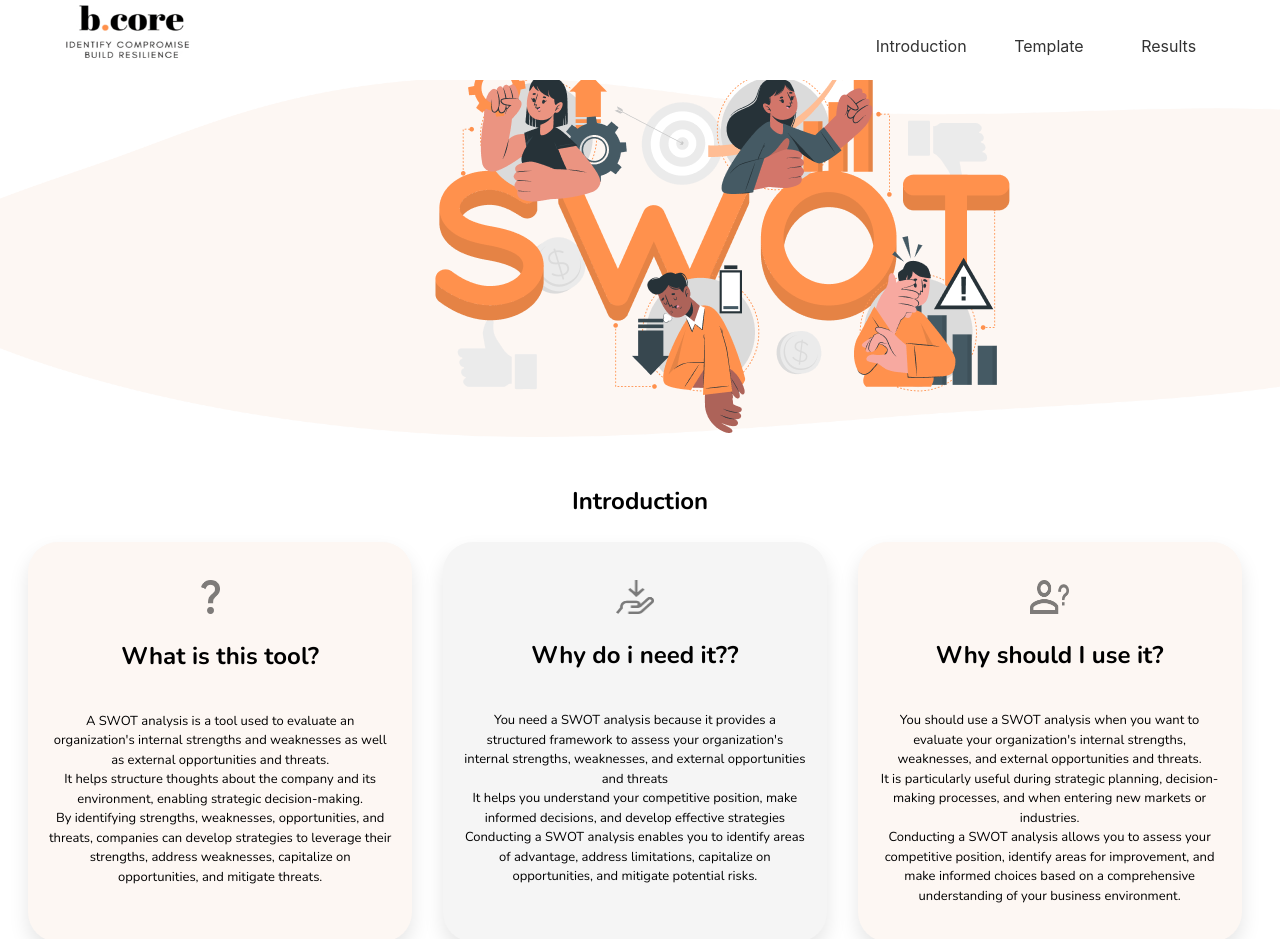
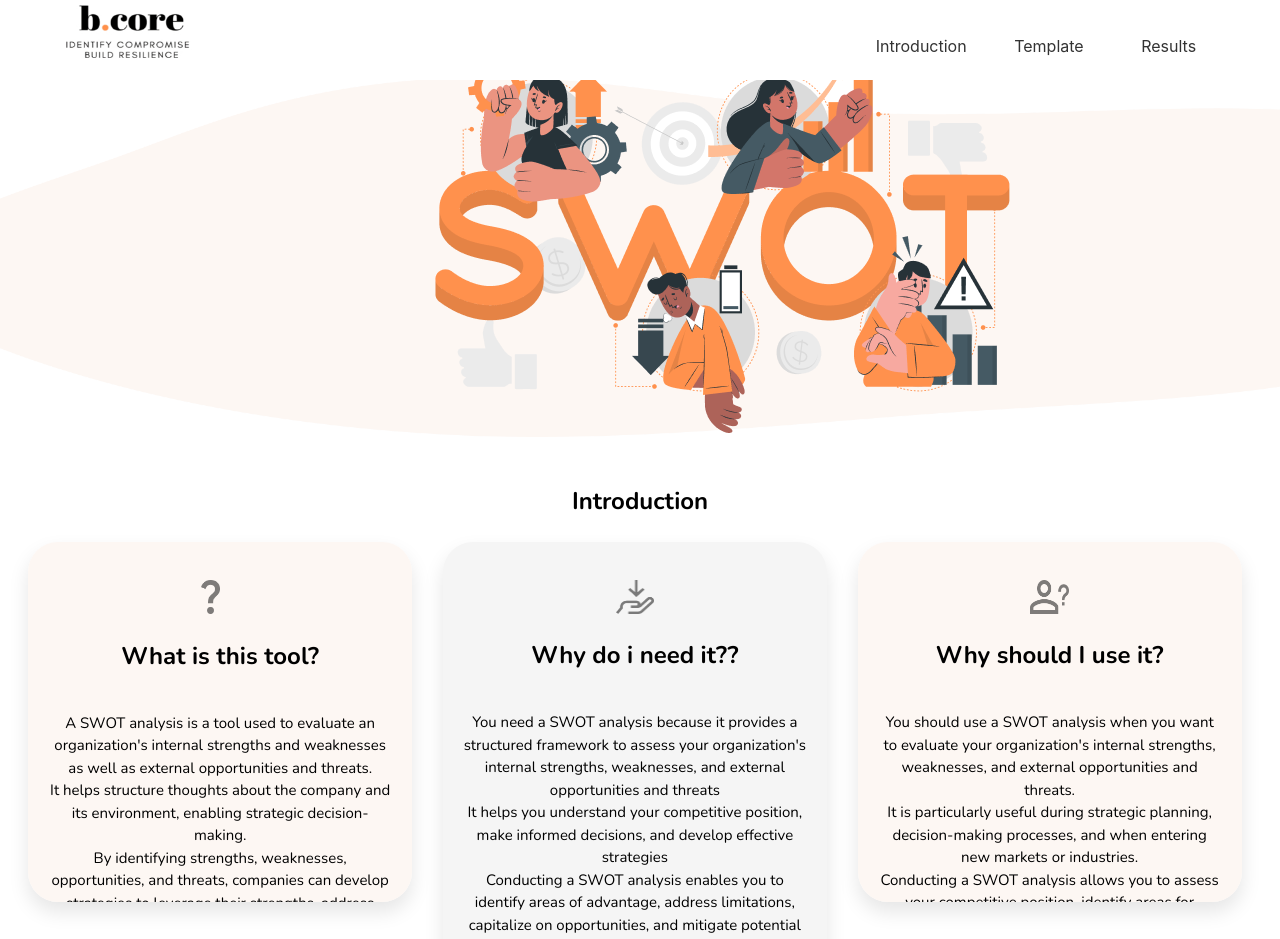
Before and after one commit to mollenwambui/react, a React (Create React App) app: page / in a window 1280 px wide. Shown: the top 939 px of the page. Built offline with nearby package versions, Linux system fonts and the light colour scheme.

Commit message:
lenovo media query

```diff
--- a/src/components/Introduction.css
+++ b/src/components/Introduction.css
@@ -414,7 +414,7 @@ text-align: center;
   }
 
   .card1{
-    height: 50vh;
+    height: 45vh;
     width: 25%;
     justify-content: center;
     align-items: center;
@@ -429,7 +429,7 @@ text-align: center;
   }
 
   .card2{
-    height: 50vh;
+    height: 45vh;
     width: 25%;
     justify-content: center;
     align-items: center;
@@ -444,7 +444,7 @@ text-align: center;
 
   }
   .card22{
-    height: 50vh;
+    height: 45vh;
     width: 25%;
     justify-content: center;
     align-items: center;
@@ -487,7 +487,7 @@ text-align: center;
 
   }
   .card1 .content {
-     font-size: 13px;
+     font-size: 15px;
     line-height: 1.5;
     padding: 20px;
     margin-top: 10px;
@@ -497,7 +497,7 @@ text-align: center;
   }
 
   .card2 .content {
-    font-size: 13px;
+    font-size: 15px;
    line-height: 1.5;
    padding: 20px;
    margin-top: 10px;
@@ -506,7 +506,7 @@ text-align: center;
   text-align: center;
   }
   .card22 .content {
-    font-size: 13px;
+    font-size: 15px;
    line-height: 1.5;
    padding: 20px;
    margin-top: 10px;
```
